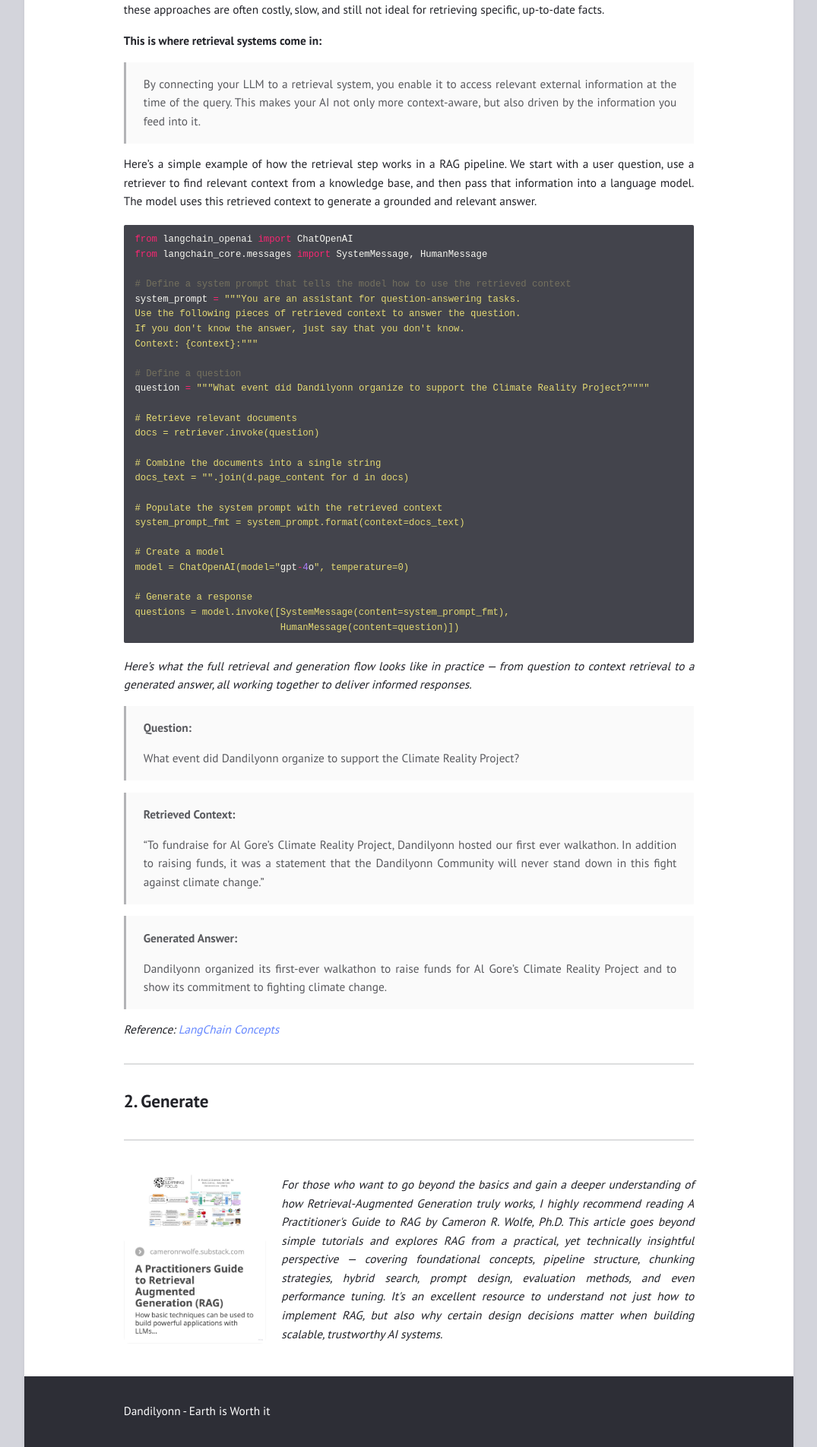
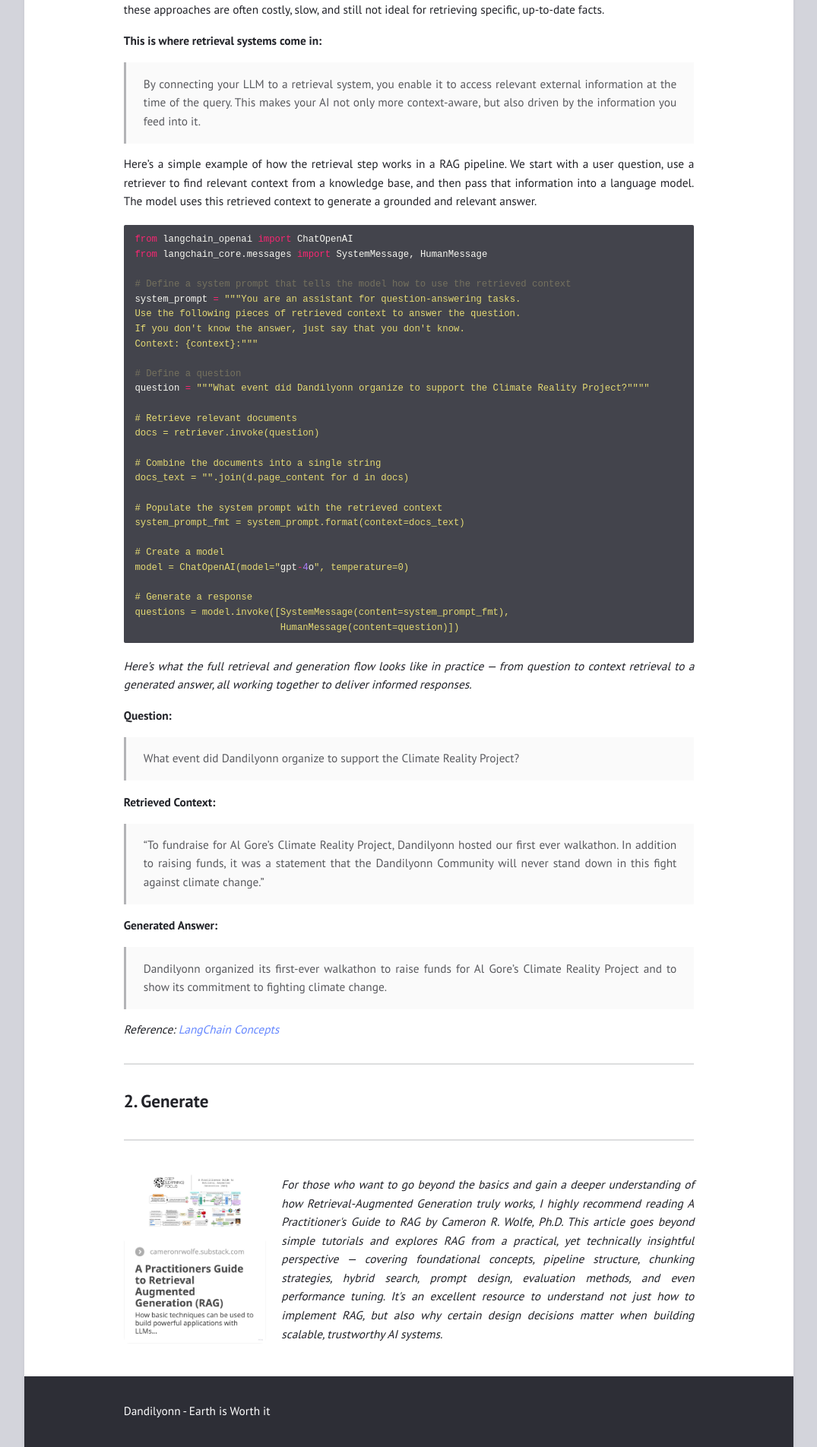
Before and after one commit to GiovaneIwamoto/markdown-blog-renderer, a Jekyll site: the page built from _posts/2025-01-07-module-4.md, in a window 1280 px wide. Shown: the part 1338-3242 px from the top of the page at 76% size, without its empty margins (102-1177 px from the left). Built offline with Jekyll 4.4.1, drawn with Linux system fonts in a browser that asks for light colours.

Commit message:
fix: tabs

```diff
--- a/_posts/2025-01-07-module-4.md
+++ b/_posts/2025-01-07-module-4.md
@@ -70,16 +70,13 @@ questions = model.invoke([SystemMessage(content=system_prompt_fmt),
 
 *Here's what the full retrieval and generation flow looks like in practice — from question to context retrieval to a generated answer, all working together to deliver informed responses.*
 
-> **Question:**
->
+**Question:**
 > What event did Dandilyonn organize to support the Climate Reality Project?
 
-> **Retrieved Context:**
->
+**Retrieved Context:**
 > "To fundraise for Al Gore's Climate Reality Project, Dandilyonn hosted our first ever walkathon. In addition to raising funds, it was a statement that the Dandilyonn Community will never stand down in this fight against climate change."
 
-> **Generated Answer:**
->
+**Generated Answer:**
 > Dandilyonn organized its first-ever walkathon to raise funds for Al Gore's Climate Reality Project and to show its commitment to fighting climate change.
 
 *Reference: [LangChain Concepts](https://python.langchain.com/docs/concepts/rag/)*
```
